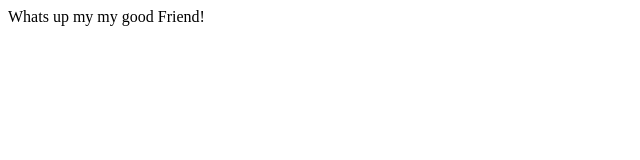
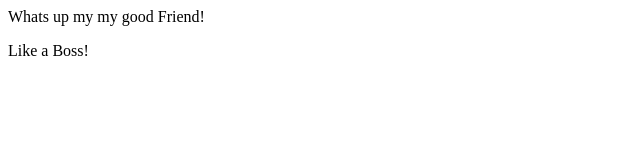
Before and after one commit to Xilasmarx/a_new_project, a plain HTML site: page index.html in a window 1280 px wide. Shown: the full height of the page, 0-640 px from the left. Drawn offline with Linux system fonts and the light colour scheme.

Commit message:
added footer

```diff
--- a/index.html
+++ b/index.html
@@ -6,6 +6,9 @@
 </head>
 <body>
 	<p>Whats up my my good Friend!</p>
+	<footer>
+		<p>Like a Boss!</p>
+	</footer>
 </body>
 
 </html>
```
